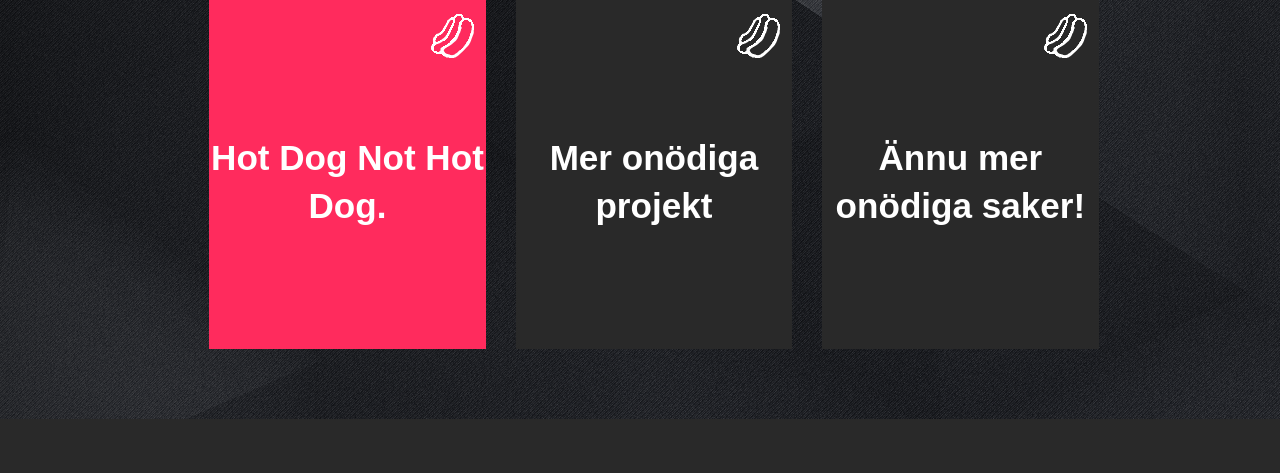
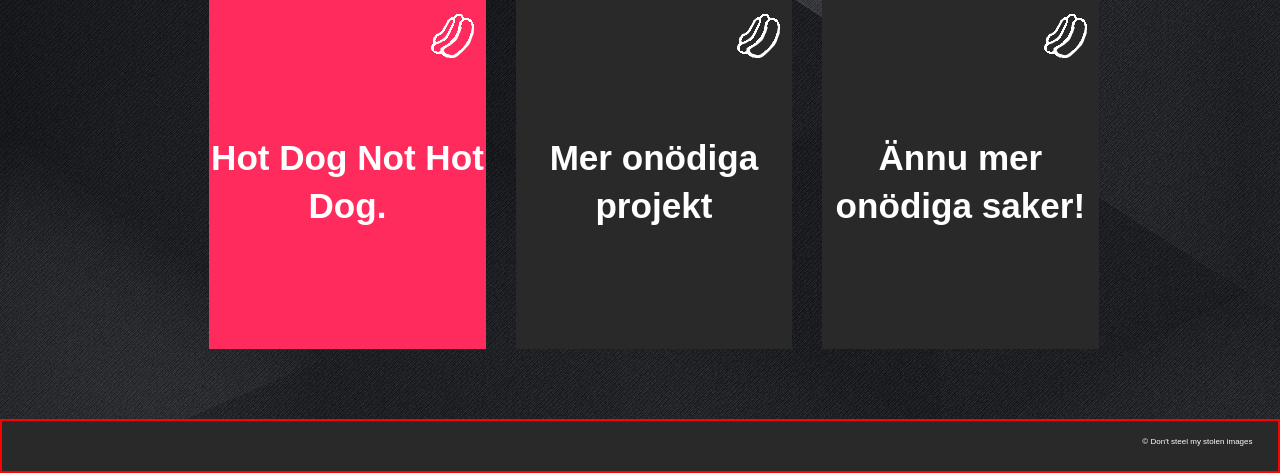
Before and after one commit to andreas-jansson/hemsida, a Flask app: page / in a window 1280 px wide. Shown: the part 397-870 px from the top of the page. Before the commit the page ends 816 px from the top, so only its background shows below. Run offline with Flask 2, Linux system fonts and the light colour scheme.

Commit message:
added footer and turned off debug...

```diff
--- a/run.py
+++ b/run.py
@@ -21,4 +21,4 @@ def sida2():
 
 
 if __name__ == "__main__":
-    app.run(debug=True)
+    app.run()
--- a/static/css/style.css
+++ b/static/css/style.css
@@ -34,6 +34,9 @@ body{
 
 }
 
+#footer{
+
+}
 
 a{
    color:white;
@@ -206,3 +209,20 @@ a:hover{
         float:none;
     }
 }
+
+.clear{
+    margin:0;
+    padding:0;
+}
+.container-footer{
+    color:#fff;
+    background-color:#292929;
+    border:2px red solid;
+    height:50px;
+}
+
+.container-footer p{
+    text-align:right;
+    padding-right:2%;
+    font-size:8px;
+}
--- a/templates/home.html
+++ b/templates/home.html
@@ -67,8 +67,14 @@
         </section>
     </section>
 
+    <div class="clear"></div>
 
+    <div id="footer">
+        <div class="container-footer">
+            <p>&#169 Don't steel my stolen images</p>
+        </div>
 
+    </div>
 
 
 
```
Also changed, not shown: static/css/style-basics.css (deleted, +0 -38 lines).
